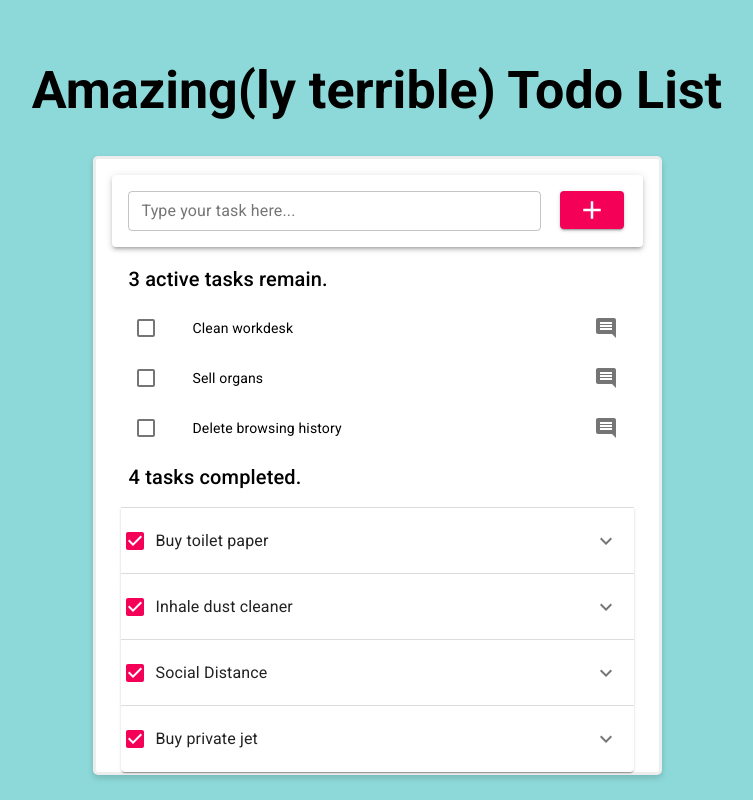
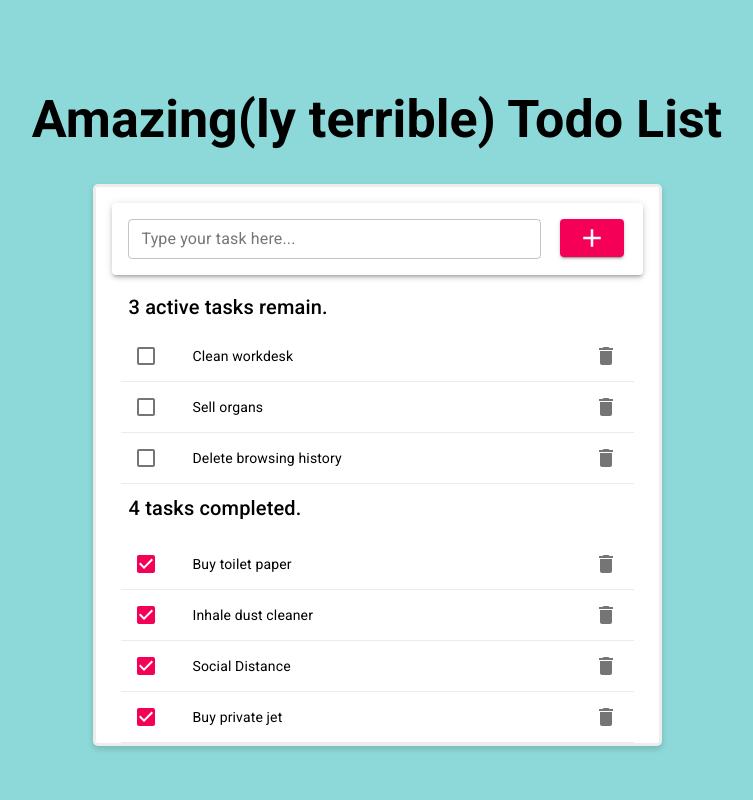
Before and after one commit to Aleksasgrodis/React-ToDo, a React (Create React App) app: page / in a window 1280 px wide. Shown: the whole page, without its empty margins (263-1016 px from the left). Built offline with nearby package versions, Linux system fonts and the light colour scheme.

Commit message:
cleaned up UI a bit more, removed list item unique key error/warning

```diff
--- a/src/App.js
+++ b/src/App.js
@@ -102,7 +102,8 @@ function App() {
     return todoList
       .filter((task) => task.completed === false)
       .sort((a, b) => b.date - a.date)
-      .map((task) => (
+      .map((task, index) => (
+        <div key={task.id}>
         <ListItem key={task.id} dense button>
           <ListItemIcon>
             <Checkbox
@@ -114,11 +115,13 @@ function App() {
           </ListItemIcon>
           <ListItemText primary={task.text} />
           <ListItemSecondaryAction>
-            <IconButton edge="end" aria-label="comments">
-              <CommentIcon />
+            <IconButton edge="end" aria-label="delete">
+              <DeleteIcon />
             </IconButton>
           </ListItemSecondaryAction>
         </ListItem>
+        <Divider light/>
+        </div>
       ));
   };
 
@@ -140,69 +143,72 @@ function App() {
   //       </li>
   //     ));
   // };
+  const CompletedTasks = () => {
+    return todoList
+      .filter((task) => task.completed === true)
+      .sort((a, b) => b.date - a.date)
+      .map((task) => (
+        <div key={task.id}>
+        <ListItem dense button>
+          <ListItemIcon>
+            <Checkbox
+              edge="start"
+              checked={task.completed}
+              onChange={taskDone}
+              name={task.id}
+            />
+          </ListItemIcon>
+          <ListItemText primary={task.text} />
+          <ListItemSecondaryAction>
+            <IconButton edge="end" aria-label="delete">
+              <DeleteIcon />
+            </IconButton>
+          </ListItemSecondaryAction>
+        </ListItem>
+        <Divider light/>
+        </div>
+      ));
+  };
+
   // const CompletedTasks = () => {
   //   return todoList
   //     .filter((task) => task.completed === true)
   //     .sort((a, b) => b.date - a.date)
   //     .map((task) => (
-  //       <ListItem key={task.id} dense button>
-  //         <ListItemIcon>
-  //           <Checkbox
-  //             edge="start"
-  //             checked={task.completed}
-  //             onChange={taskDone}
-  //             name={task.id}
+  //       <ExpansionPanel>
+  //         <ExpansionPanelSummary
+  //           expandIcon={<ExpandMoreIcon />}
+  //           aria-label="Expand"
+  //           aria-controls="additional-actions1-content"
+  //           id="additional-actions1-header"
+  //         >
+  //           <FormControlLabel
+  //             aria-label="Acknowledge"
+  //             onClick={(event) => event.stopPropagation()}
+  //             onFocus={(event) => event.stopPropagation()}
+  //             control={
+  //               <Checkbox
+  //                 edge="start"
+  //                 checked={task.completed}
+  //                 onChange={taskDone}
+  //                 name={task.id}
+  //               />
+  //             }
+  //             label={task.text}
   //           />
-  //         </ListItemIcon>
-  //         <ListItemText primary={task.text} />
-  //         <ListItemSecondaryAction>
-  //           <IconButton edge="end" aria-label="comments">
-  //             <CommentIcon />
-  //           </IconButton>
-  //         </ListItemSecondaryAction>
-  //       </ListItem>
+  //         </ExpansionPanelSummary>
+  //         <ExpansionPanelDetails>
+  //           {/* <Typography color="textSecondary">{task.note}</Typography> */}
+  //           <TextField fullWidth
+  //         id="outlined-helperText"
+  //         label="Note"
+  //         value={task.note}
+  //         variant="outlined"
+  //       />
+  //         </ExpansionPanelDetails>
+  //       </ExpansionPanel>
   //     ));
   // };
-
-  const CompletedTasks = () => {
-    return todoList
-      .filter((task) => task.completed === true)
-      .sort((a, b) => b.date - a.date)
-      .map((task) => (
-        <ExpansionPanel>
-          <ExpansionPanelSummary
-            expandIcon={<ExpandMoreIcon />}
-            aria-label="Expand"
-            aria-controls="additional-actions1-content"
-            id="additional-actions1-header"
-          >
-            <FormControlLabel
-              aria-label="Acknowledge"
-              onClick={(event) => event.stopPropagation()}
-              onFocus={(event) => event.stopPropagation()}
-              control={
-                <Checkbox
-                  edge="start"
-                  checked={task.completed}
-                  onChange={taskDone}
-                  name={task.id}
-                />
-              }
-              label={task.text}
-            />
-          </ExpansionPanelSummary>
-          <ExpansionPanelDetails>
-            {/* <Typography color="textSecondary">{task.note}</Typography> */}
-            <TextField fullWidth
-          id="outlined-helperText"
-          label="Note"
-          value={task.note}
-          variant="outlined"
-        />
-          </ExpansionPanelDetails>
-        </ExpansionPanel>
-      ));
-  };
 
   const ActiveCounter = () => {
     const completedAmount = todoList.filter((todo) => todo.completed === false)
@@ -249,7 +255,6 @@ function App() {
 
   const [newTodo, setNewTodo] = useState("");
 
-  //change map and filters to actual functions/components
 
   return (
     <div className="App">
```
